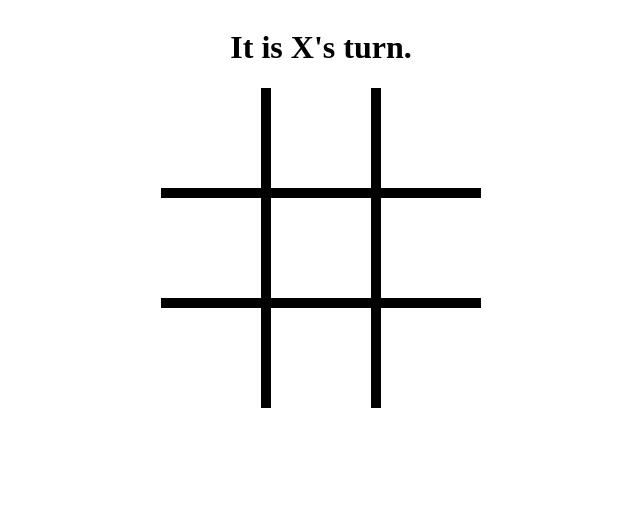
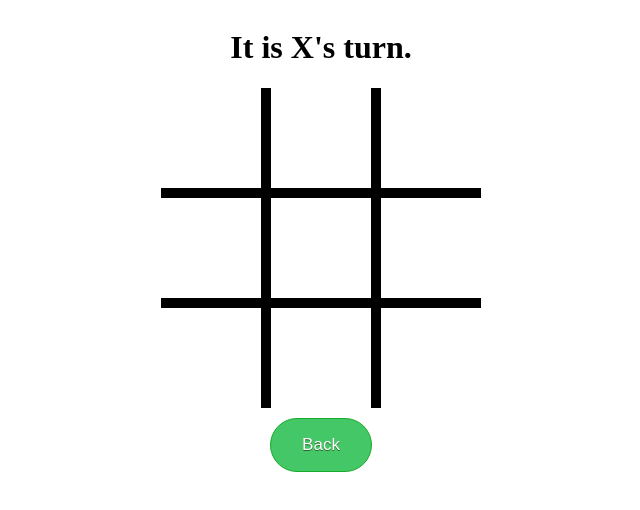
Before and after one commit to mcglonelevi/TicTacToe, a React (Create React App) app: page / in a window 1280 px wide. Shown: the top 510 px of the page, without its empty margins (319-959 px from the left). Built offline with nearby package versions, Linux system fonts and the light colour scheme.

Commit message:
add back button and styling to app

```diff
--- a/src/App.css
+++ b/src/App.css
@@ -54,3 +54,28 @@
   color: white;
   display: inline;
 }
+
+.back-button {
+  margin-top: 10px;
+	background-color:#44c767;
+	border-radius:28px;
+	border:1px solid #18ab29;
+	display:inline-block;
+	cursor:pointer;
+	color:white;
+	font-family:Arial;
+	font-size:17px;
+	padding:16px 31px;
+	text-decoration:none;
+	text-shadow:0px 1px 0px #2f6627;
+}
+.back-button:hover {
+	background-color:#5cbf2a;
+}
+.back-button:active {
+	position:relative;
+	top:1px;
+}
+.back-button:focus {
+  outline: none;
+}
--- a/src/App.js
+++ b/src/App.js
@@ -5,7 +5,7 @@ import Board from './components/Board';
 import PlayAgainModal from './components/PlayAgainModal';
 
 function App() {
-  const { board, move, nextTurn, reset, winnerOrTie } = useTicTacToe();
+  const { back, board, move, nextTurn, reset, winnerOrTie } = useTicTacToe();
 
   return (
     <div className="App">
@@ -22,6 +22,7 @@ function App() {
           resetBoard={reset}
         />
       </Board>
+      <button className="back-button" onClick={back}>Back</button>
     </div>
   );
 }
```
